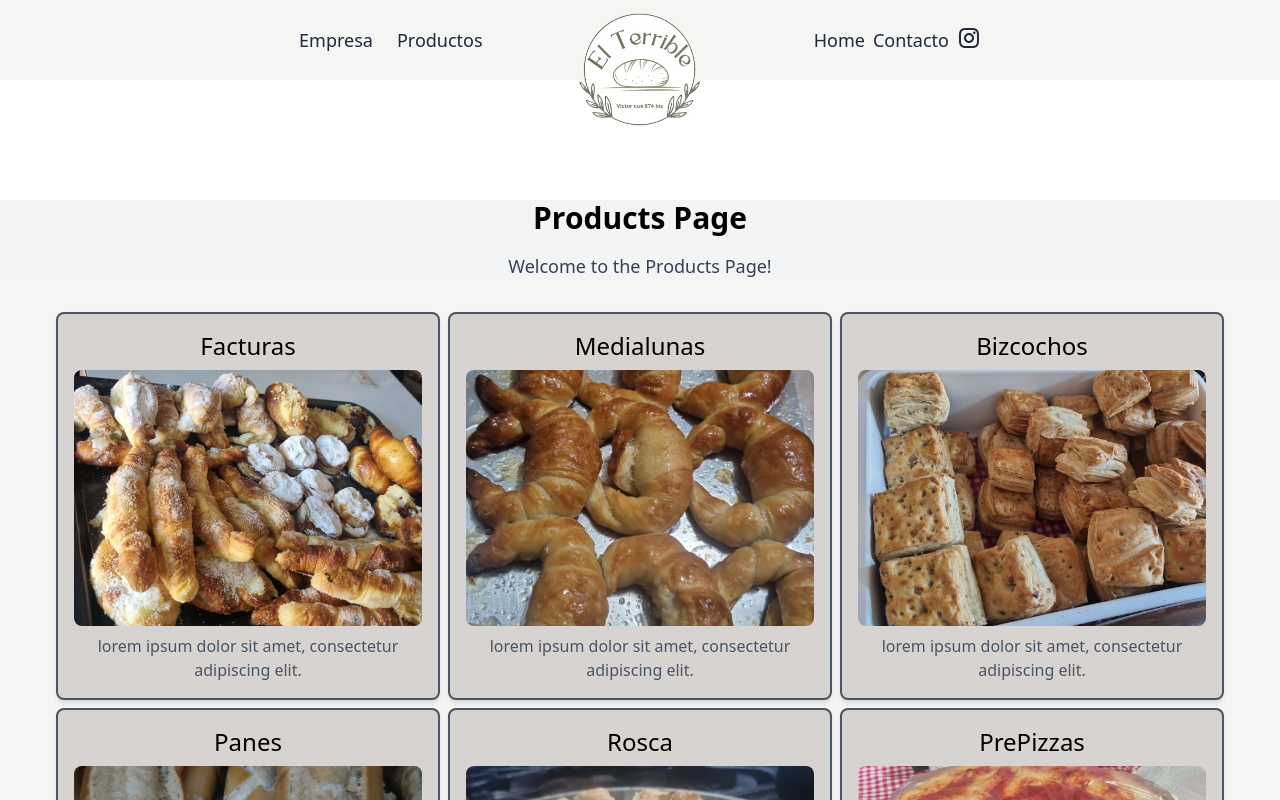
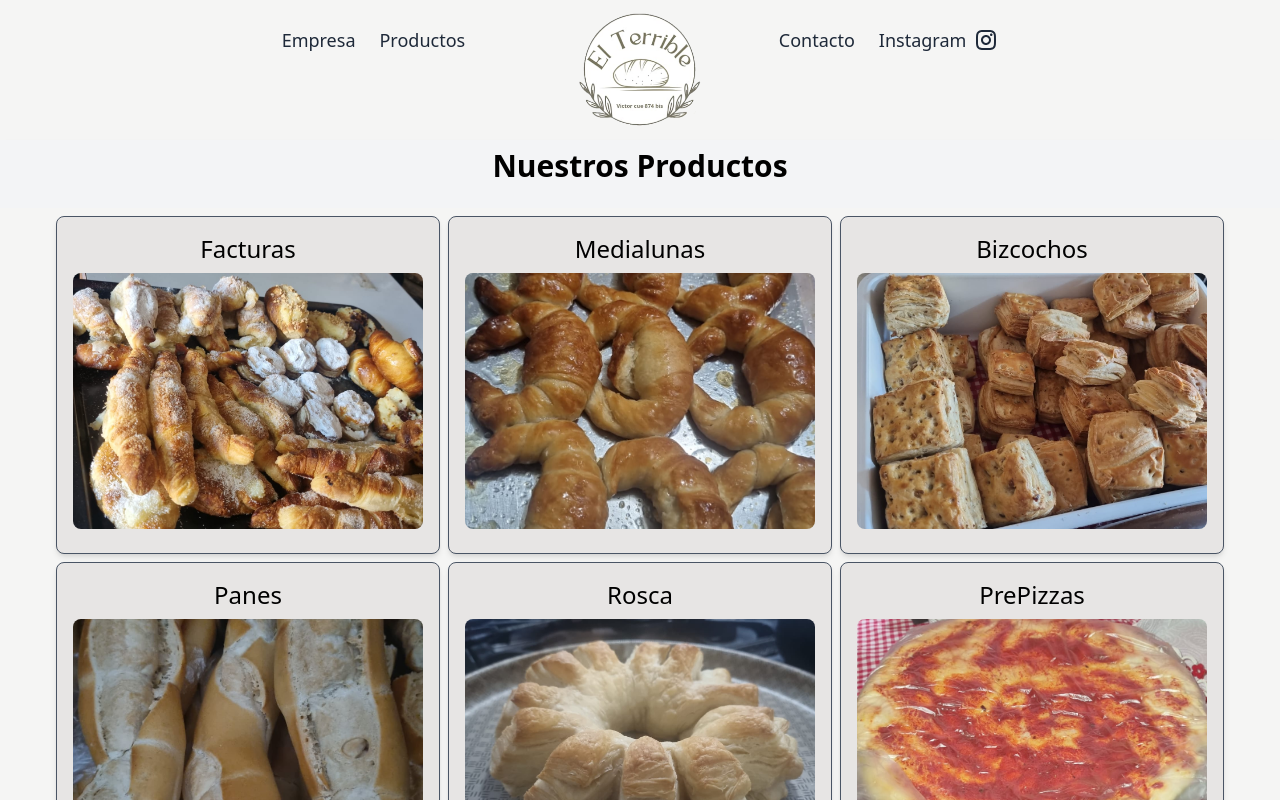
Before and after one commit to laureanojuarez/elterriblepanaderia, a React (Vite) app: page /productos in a window 1280 px wide. Shown: the top 800 px of the page. Built offline with nearby package versions, Linux system fonts and the light colour scheme.

Commit message:
feature: add maps in page

```diff
--- a/pages/Home/Home.tsx
+++ b/pages/Home/Home.tsx
@@ -1,6 +1,7 @@
 import { Hero } from "../../src/components/Hero/Hero";
 import { About } from "../../src/components/About/About";
 import { ProductSection } from "../../src/components/Products/ProductSection";
+import { Mapa } from "../../src/components/UI/Mapa/Mapa";
 
 export const HomePage: React.FC = () => {
   return (
@@ -8,6 +9,7 @@ export const HomePage: React.FC = () => {
       <Hero />
       <About />
       <ProductSection isProductPage={false} />
+      <Mapa />
     </main>
   );
 };
--- a/pages/Products/ProductsPage.tsx
+++ b/pages/Products/ProductsPage.tsx
@@ -2,13 +2,11 @@ import { ProductSection } from "../../src/components/Products/ProductSection";
 
 export function ProductsPage() {
   return (
-    <>
-      <div className="flex flex-col items-center justify-center w-full mt-50 bg-gray-100">
-        <h1 className="text-3xl font-bold mb-4">Products Page</h1>
-        <p className="text-lg text-gray-700">Welcome to the Products Page!</p>
+    <section className="shadow-md bg-stone-100">
+      <div className="flex flex-col items-center justify-center w-full mt-35 p-2 shadow-md bg-gray-100">
+        <h1 className="text-3xl font-bold mb-4">Nuestros Productos</h1>
       </div>
-
       <ProductSection isProductPage={true} />
-    </>
+    </section>
   );
 }
--- a/src/components/Header/Navbar.tsx
+++ b/src/components/Header/Navbar.tsx
@@ -33,12 +33,7 @@ export const Navbar = ({ isScrolled }: NavbarProps) => {
             </Link>
           </li>
         </ul>
-        <ul className="flex gap-2 text-gray-800 text-lg">
-          <li>
-            <Link to={"/"} className="hover:text-gray-600">
-              Home
-            </Link>
-          </li>
+        <ul className="flex gap-6 text-gray-800 text-lg">
           <li>
             <Link to={"/contacto"} className="hover:text-gray-600">
               Contacto
@@ -50,8 +45,9 @@ export const Navbar = ({ isScrolled }: NavbarProps) => {
               target="_blank"
               rel="noopener noreferrer"
               aria-label="Visítanos en Instagram"
-              className="hover:text-gray-600"
+              className="flex items-center gap-2 hover:text-gray-600"
             >
+              Instagram
               <RiInstagramLine size={24} />
             </a>
           </li>
@@ -83,15 +79,6 @@ export const Navbar = ({ isScrolled }: NavbarProps) => {
             </li>
             <li>
               <Link
-                to={"/"}
-                onClick={() => setOpen(false)}
-                className="hover:text-gray-600"
-              >
-                Home
-              </Link>
-            </li>
-            <li>
-              <Link
                 to={"/contacto"}
                 onClick={() => setOpen(false)}
                 className="hover:text-gray-600"
@@ -99,15 +86,16 @@ export const Navbar = ({ isScrolled }: NavbarProps) => {
                 Contacto
               </Link>
             </li>
+
             <li>
               <a
                 href="https://www.instagram.com/elterriblepanaderia/"
                 target="_blank"
-                rel="noopener noreferrer"
                 aria-label="Visítanos en Instagram"
-                className="hover:text-gray-600"
+                className="hover:text-gray-600 flex items-center gap-2"
                 onClick={() => setOpen(false)}
               >
+                Instagram
                 <RiInstagramLine size={24} />
               </a>
             </li>
--- a/src/components/Products/ProductCard.tsx
+++ b/src/components/Products/ProductCard.tsx
@@ -3,7 +3,7 @@ import { useLocation } from "react-router";
 interface ProductCardProps {
   name: string;
   img?: string;
-  desc: string;
+  desc?: string;
 }
 
 export const ProductCard: React.FC<ProductCardProps> = ({
@@ -16,7 +16,7 @@ export const ProductCard: React.FC<ProductCardProps> = ({
 
   return (
     <div
-      className={`bg-stone-300 flex flex-col gap-2 p-4 border-2 border-gray-600 rounded-lg shadow-md ${
+      className={`bg-stone-200 flex flex-col gap-2 p-4 border-1 border-gray-600 rounded-lg shadow-md w-full ${
         isProductPage ? "max-w-sm" : "max-w-xs"
       }`}
     >
--- a/src/components/Products/ProductSection.tsx
+++ b/src/components/Products/ProductSection.tsx
@@ -18,14 +18,13 @@ export const ProductSection = ({ isProductPage }: ProductSectionProps) => {
   const location = useLocation();
   const showButton = location.pathname === "/";
   return (
-    <section className="flex flex-col w-full p-8 justify-center text-center gap-1 bg-stone-100">
+    <section className="flex flex-col w-full p-2 justify-center text-center gap-1 bg-stone-100">
       <div className="flex justify-center items-center gap-2 flex-wrap">
         {(isProductPage ? products : products.slice(0, 3)).map(
           (product: Product) => (
             <ProductCard
               key={product.id}
               name={product.name}
-              desc={product.desc}
               img={product.img}
             />
           )
--- /dev/null
+++ b/src/components/UI/Mapa/Mapa.tsx
@@ -0,0 +1,17 @@
+export const Mapa = () => {
+  return (
+    <div className="w-full">
+      <iframe
+        width="100%"
+        height="400"
+        frameBorder={0}
+        scrolling="no"
+        marginHeight={0}
+        marginWidth={0}
+        src="https://maps.google.com/maps?width=100%25&amp;height=600&amp;hl=en&amp;q=Dr.%20Cue%20874+(El%20Terrible%20Panaderia)&amp;t=&amp;z=17&amp;ie=UTF8&amp;iwloc=B&amp;output=embed"
+        title="Ubicación de El Terrible Panadería"
+        className="rounded-3xl p-3"
+      />
+    </div>
+  );
+};
```
